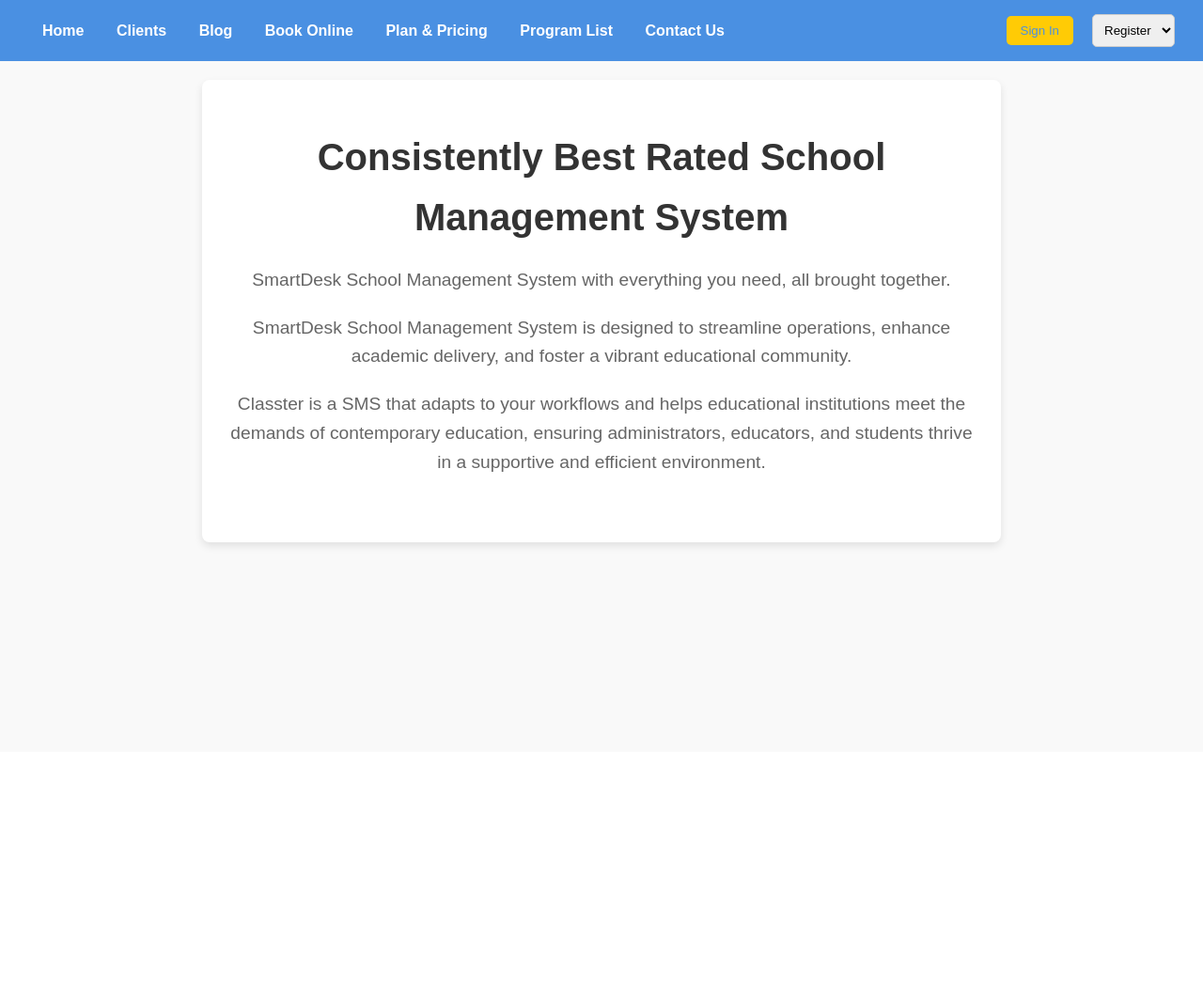
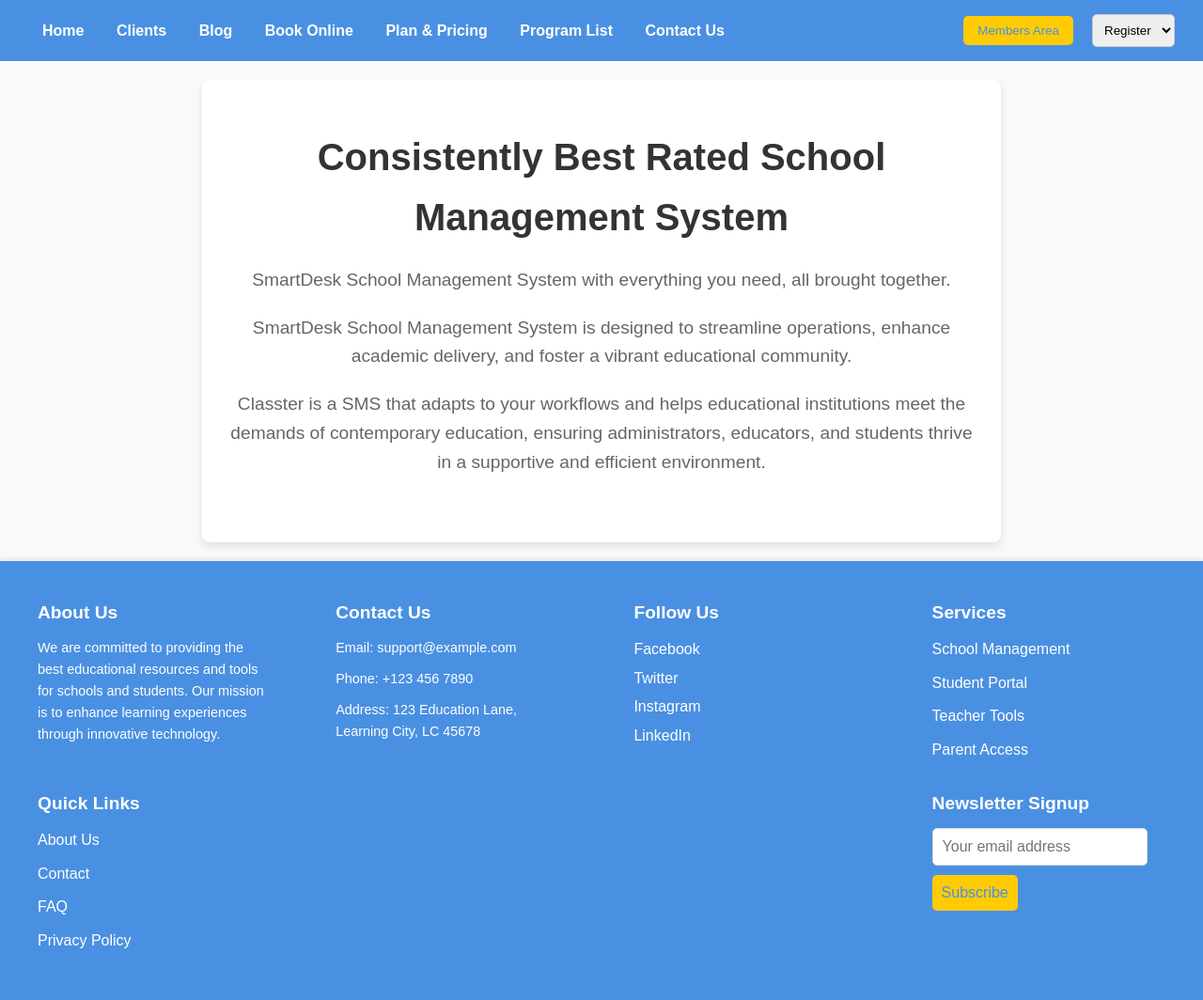
Before and after one commit to Mamasb/SmartDesk, a Flask app: page / in a window 1280 px wide. Shown: the whole page at 94% size. Before the commit the page ends 584 px from the top, so only its background shows below. Run offline with Flask 3, Linux system fonts and the light colour scheme.

Commit message:
modified:   templates/index.html

```diff
--- a/templates/base.html
+++ b/templates/base.html
@@ -20,16 +20,60 @@
         </nav>
       </div>
       <div>
-        <button>Sign In</button>
+        <button>Members Area</button>
         <select>
           <option>Register</option>
           <option>Login</option>
         </select>
       </div>
     </header>
+
    {% block content %}
    {% endblock %}
 
-
+ <footer>
+    <div class="footer-section">
+        <h3>About Us</h3>
+        <p>We are committed to providing the best educational resources and tools for schools and students. Our mission is to enhance learning experiences through innovative technology.</p>
+    </div>
+    <div class="footer-section">
+        <h3>Contact Us</h3>
+        <p>Email: support@example.com</p>
+        <p>Phone: +123 456 7890</p>
+        <p>Address: 123 Education Lane, Learning City, LC 45678</p>
+    </div>
+    <div class="footer-section">
+        <h3>Follow Us</h3>
+        <a href="https://www.facebook.com" target="_blank" class="social-link">Facebook</a>
+        <a href="https://www.twitter.com" target="_blank" class="social-link">Twitter</a>
+        <a href="https://www.instagram.com" target="_blank" class="social-link">Instagram</a>
+        <a href="https://www.linkedin.com" target="_blank" class="social-link">LinkedIn</a>
+    </div>
+    <div class="footer-section">
+        <h3>Services</h3>
+        <ul>
+            <li><a href="/services/school-management" class="footer-link">School Management</a></li>
+            <li><a href="/services/student-portal" class="footer-link">Student Portal</a></li>
+            <li><a href="/services/teacher-tools" class="footer-link">Teacher Tools</a></li>
+            <li><a href="/services/parent-access" class="footer-link">Parent Access</a></li>
+        </ul>
+    </div>
+    <div class="footer-section">
+        <h3>Quick Links</h3>
+        <ul>
+            <li><a href="/about-us" class="footer-link">About Us</a></li>
+            <li><a href="/contact" class="footer-link">Contact</a></li>
+            <li><a href="/faq" class="footer-link">FAQ</a></li>
+            <li><a href="/privacy-policy" class="footer-link">Privacy Policy</a></li>
+        </ul>
+    </div>
+    <div class="footer-section">
+        <h3>Newsletter Signup</h3>
+        <form action="/subscribe" method="post" class="newsletter-form">
+            <input type="email" name="email" placeholder="Your email address" required>
+            <button type="submit">Subscribe</button>
+        </form>
+    </div>
+</footer>
 </body>
 </html>
```
